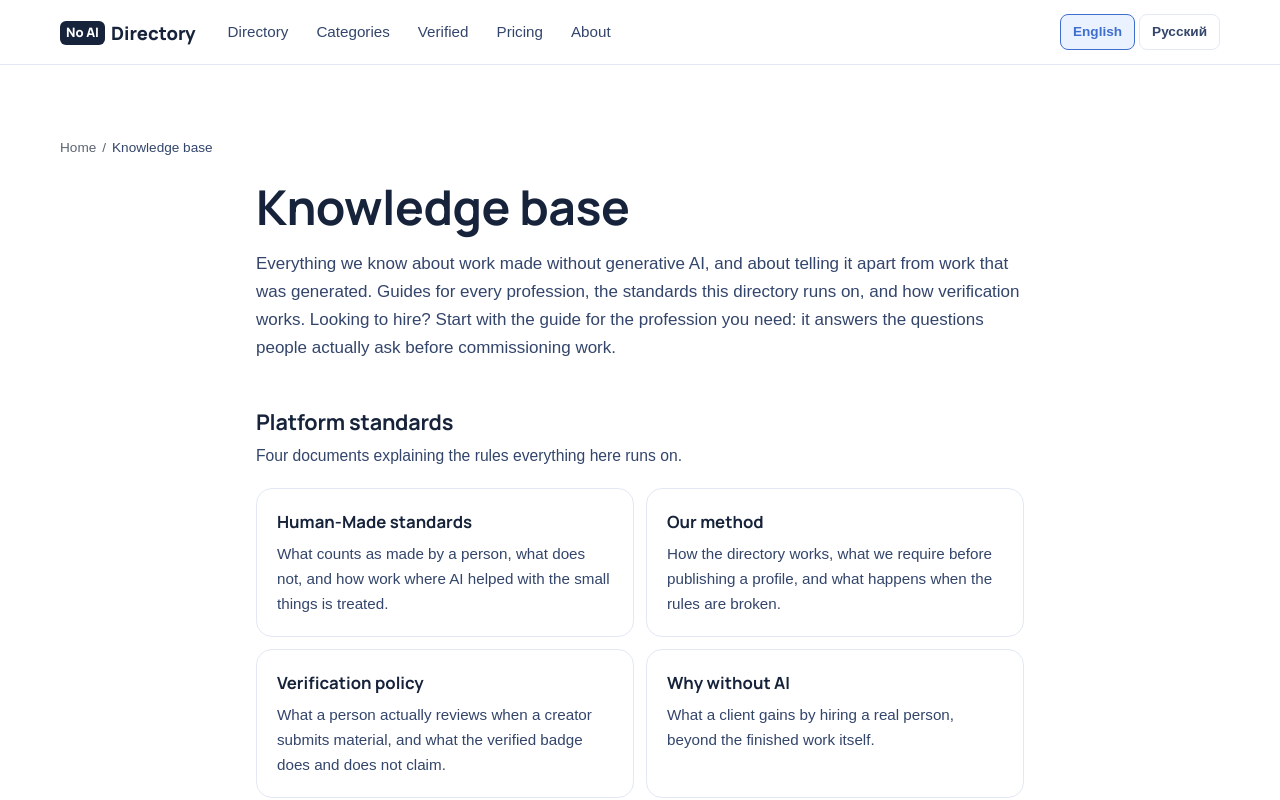
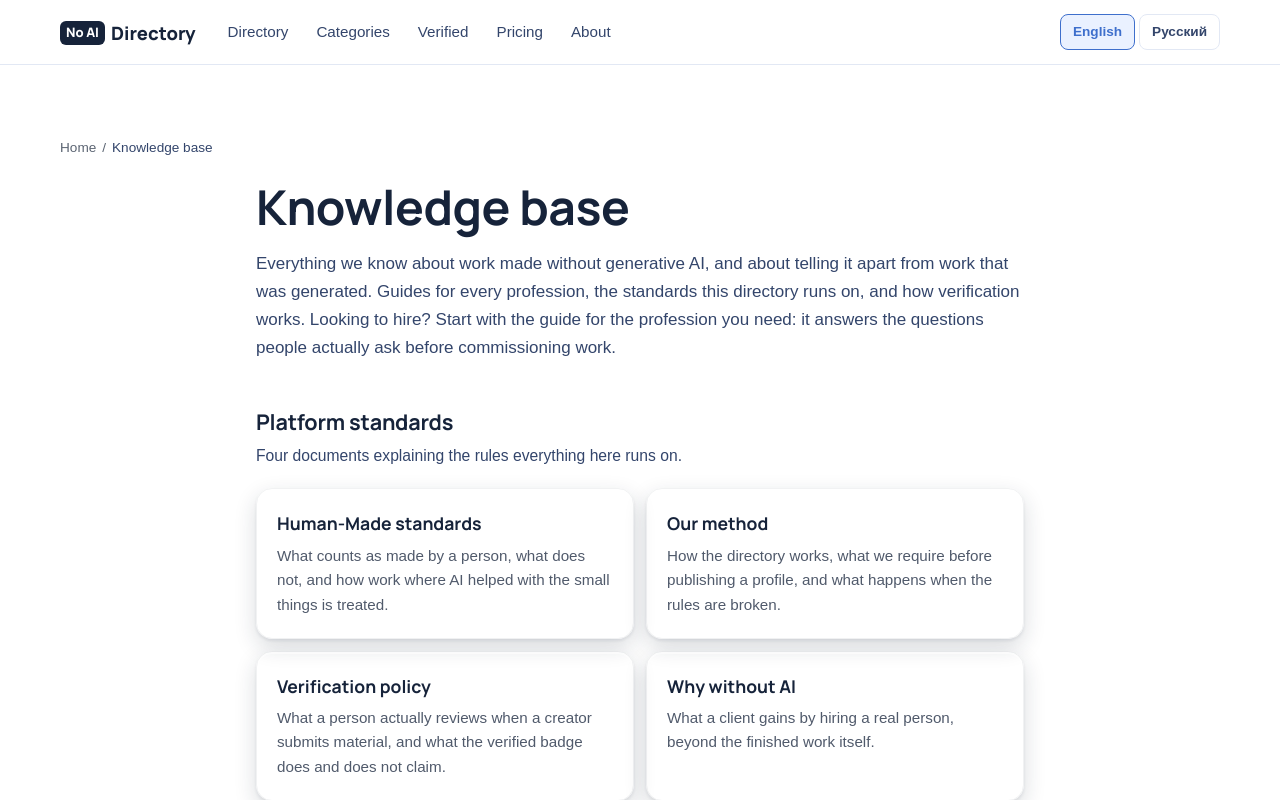
Before and after one commit to dm100usa-oss/no-ai-marketplace, a Next.js app: page /en/knowledge in a window 1280 px wide. Shown: the top 800 px of the page. Built offline with nearby package versions, Linux system fonts and the light colour scheme; a web font is replaced by a local one.

Commit message:
Add files via upload

```diff
--- a/src/app/[lang]/knowledge/page.tsx
+++ b/src/app/[lang]/knowledge/page.tsx
@@ -18,6 +18,9 @@ import {
 import type { Locale } from "@/i18n/config";
 
 const ROUTE = "/knowledge";
+
+/** Tile colours for the platform documents, in the catalog's own order. */
+const DOC_TONES = ["services", "art", "writing", "craft"] as const;
 
 /**
  * The knowledge base: one address that gathers every explanatory page on
@@ -127,24 +130,34 @@ export default async function KnowledgePage({
           <p className="mt-2 text-[0.98rem]" style={{ color: "var(--color-muted)" }}>
             {k.docsIntro}
           </p>
+          {/* Raised colour tiles, the same device as the direction tiles on
+              the home page. A document is a place to go, not a line in a
+              list, and the reader already knows what a tile of this shape
+              means here. Colours are taken in the catalog's own order so
+              nothing new is invented for this page. */}
           <div className="mt-5 grid gap-3 sm:grid-cols-2">
-            {k.docs.map((doc) => (
+            {k.docs.map((doc, i) => (
               <LocaleLink
                 key={doc.href}
                 lang={locale}
                 href={doc.href}
-                className="rounded-2xl border bg-white p-5 transition-colors hover:border-[var(--color-brand)]"
-                style={{ borderColor: "var(--color-line)" }}
+                className="press-btn rounded-2xl p-5"
+                style={{
+                  background: `var(--color-dir-${DOC_TONES[i % DOC_TONES.length]}-bg)`,
+                  border: "1px solid rgba(22, 35, 58, 0.06)",
+                  boxShadow:
+                    "inset 0 2px 0 rgba(255, 255, 255, 0.6), var(--shadow-raise)",
+                }}
               >
                 <span
-                  className="block text-[1.05rem] font-bold"
+                  className="block text-[1.1rem] font-bold"
                   style={{ fontFamily: "var(--font-display)", color: "var(--color-ink)" }}
                 >
                   {doc.title}
                 </span>
                 <span
                   className="mt-1.5 block text-[0.95rem] leading-relaxed"
-                  style={{ color: "var(--color-muted)" }}
+                  style={{ color: "var(--color-ink)", opacity: 0.75 }}
                 >
                   {doc.text}
                 </span>
--- a/src/i18n/dictionaries/ru.ts
+++ b/src/i18n/dictionaries/ru.ts
@@ -792,7 +792,7 @@ export const ru: Dictionary = {
       },
       {
         title: "Почему без ИИ",
-        text: "Зачем клиенту искать живого автора и что он получает взамен, кроме самой работы.",
+        text: "Что получает заказчик, когда работу делает человек, и почему это видно в результате.",
         href: "/why-us",
       },
     ],
```
